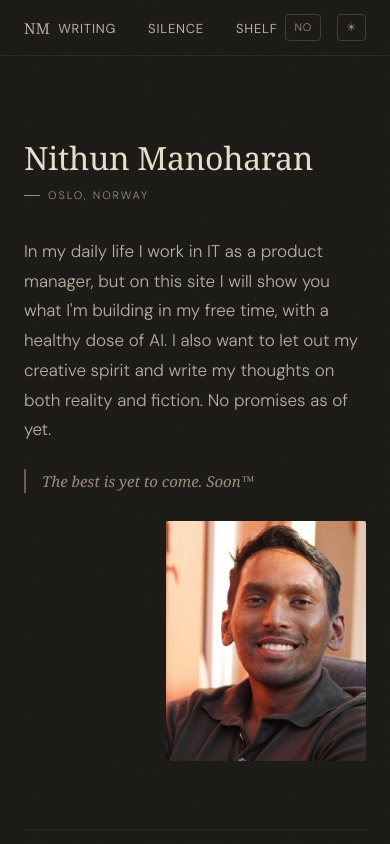
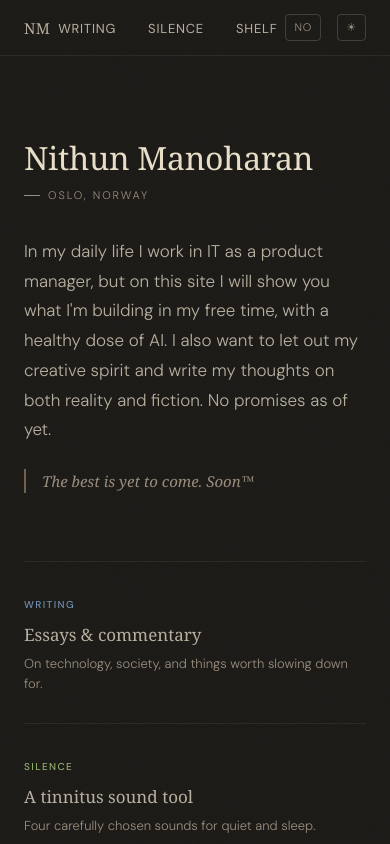
Before and after one commit to nithun96/nithun-website, a React (Vite) app: page / in a window 390 px wide. Shown: the top 844 px of the page. Built offline with nearby package versions, Linux system fonts and the light colour scheme.

Commit message:
Remove portrait image from hero section

```diff
--- a/src/sections/Hero.jsx
+++ b/src/sections/Hero.jsx
@@ -82,25 +82,6 @@ export default function Hero() {
           </blockquote>
         </div>
 
-        {/* Portrait column */}
-        <div className="hero-portrait flex flex-col items-end">
-          <div
-            style={{
-              width: '100%',
-              maxWidth: 200,
-              aspectRatio: '5/6',
-              borderRadius: 2,
-              overflow: 'hidden',
-              background: 'var(--bg2)',
-            }}
-          >
-            <img
-              src="/images/nithun.jpeg"
-              alt="Nithun Manoharan"
-              style={{ width: '100%', height: '100%', objectFit: 'cover', objectPosition: 'center top', display: 'block' }}
-            />
-          </div>
-        </div>
       </div>
 
       {/* ── Section teasers ───────────────────────────────────── */}
--- a/src/styles/global.css
+++ b/src/styles/global.css
@@ -168,21 +168,8 @@ body::before {
 
 /* ── Hero layout ───────────────────────────────────────────── */
 .hero-grid {
-  display: grid;
-  grid-template-columns: 1fr 220px;
-  gap: 48px;
-  align-items: start;
   padding-top: clamp(64px, 10vh, 120px);
   padding-bottom: clamp(48px, 8vh, 96px);
-}
-@media (max-width: 640px) {
-  .hero-grid {
-    grid-template-columns: 1fr;
-    gap: 28px;
-  }
-  .hero-portrait > div {
-    max-width: 120px;
-  }
 }
 
 .hero-teasers {
```
